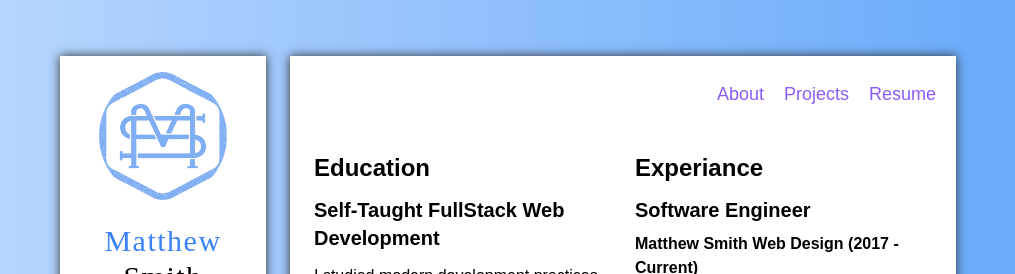
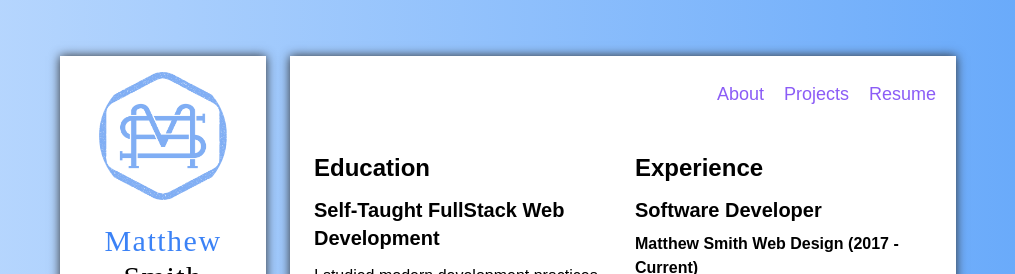
Before and after one commit to MatthewSmithwebdesign/nextport, a Next.js app: page /resume in a window 1280 px wide. Shown: the top 274 px of the page, without its empty margins (132-1147 px from the left). Built offline with nearby package versions, Linux system fonts and the light colour scheme; a web font is replaced by a local one.

Commit message:
fixed a typo

```diff
--- a/components/ProjectCard.tsx
+++ b/components/ProjectCard.tsx
@@ -6,8 +6,8 @@ import { MdClose } from "react-icons/md";
 import { IProject } from "../type";
 
 import Image from "next/image";
-import { motion } from "framer-motion";
-import { fadeInUp, stagger } from "../animations";
+
+
 const ProjectCard: FunctionComponent<{
   project: IProject;
 }> = ({
--- a/components/Sidebar.tsx
+++ b/components/Sidebar.tsx
@@ -6,6 +6,10 @@ import { FaRegNewspaper } from 'react-icons/fa'
 import {useTheme} from 'next-themes'
 
 import Image from 'next/image'
+import FileViewer from "react-file-viewer/src/components";
+
+import pdf from "/public/Resume Matthew Smith.pdf"
+import dynamic from 'next/dynamic';
 
 
 
@@ -17,6 +21,9 @@ const Sidebar = () => {
         setTheme(theme === "light" ? "dark": "light");
     };
 
+    const FileViewer = dynamic(() => import('react-file-viewer'), {
+        ssr: false
+    });
     return (
         <>
         <Image
--- a/package.json
+++ b/package.json
@@ -10,10 +10,11 @@
   },
   "dependencies": {
     "framer-motion": "^3.10.3",
-    "next": "11.1.2",
+    "next": "^11.1.3",
     "next-themes": "^0.0.15",
     "react": "17.0.2",
     "react-dom": "17.0.2",
+    "react-file-viewer": "^0.1.13",
     "react-icons": "^4.3.1"
   },
   "devDependencies": {
--- a/pages/resume.tsx
+++ b/pages/resume.tsx
@@ -34,9 +34,9 @@ export const Resume = () => {
 
 
    <div>
-    <h5 className='my-3 text-2xl font-bold'>Experiance</h5>
+    <h5 className='my-3 text-2xl font-bold'>Experience</h5>
     <div>
-        <h5 className='my-2 text-xl font-bold'> Software Engineer</h5>
+        <h5 className='my-2 text-xl font-bold'> Software Developer</h5>
         <p className='font-semibold'> Matthew Smith Web Design (2017 - Current)</p>
         <p className='my-3'>Freelance Software Engineering creating solutions for
                         <ol>
```
Also changed, not shown: 1 other file (tests, documents, lock files or other folders).
